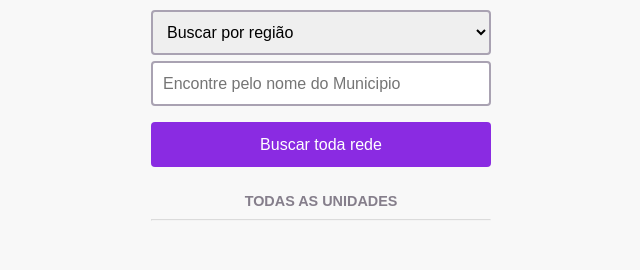
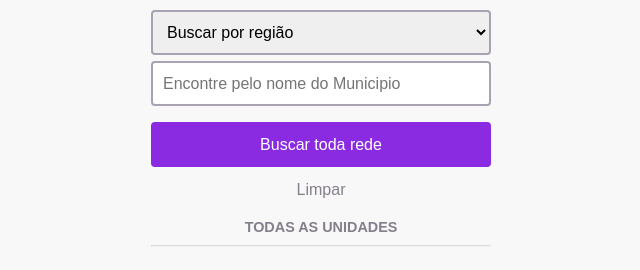
Before and after one commit to vsiago/buscar-rede-costa-verde, a plain HTML site: page index.html in a window 1280 px wide. Shown: the part 120-390 px from the top of the page, without its empty margins (319-959 px from the left). Drawn offline with Linux system fonts and the light colour scheme.

Commit message:
Botao limpar funcionando

```diff
--- a/index.html
+++ b/index.html
@@ -19,10 +19,10 @@
         </select><br>
         <input id="inputKey" type="search" placeholder="Encontre pelo nome do Municipio"><Br>
         <button id="buscar-rede">Buscar toda rede</button>
+        <span class="limpar">Limpar</span>
 
         <ul class="content">
             <span class="title-todas-unidades">TODAS AS UNIDADES</span> <hr>
-
         </ul>
     </main>
 
--- a/script.js
+++ b/script.js
@@ -1,7 +1,13 @@
 const divContent = document.querySelector('.content');
 const inputSearch = document.querySelector('input[type="search"]');
+const btnLimpar = document.querySelector('.limpar')
 const url = './rede-costa-verde.json';
 let items = [];
+
+// Funcao para limpar pesquisa
+btnLimpar.addEventListener('click', () => {
+  divContent.innerHTML = ''
+})
 
 // Função para renderizar os itens na lista
 function renderItems(filteredItems) {
--- a/src/styles.css
+++ b/src/styles.css
@@ -52,6 +52,12 @@ button {
     color: white;
     width: 100%;
     cursor: pointer;
+}
+
+.limpar {
+    cursor: pointer;
+    display: block;
+    margin-top: 8px;
 }
 
 ul {
```
